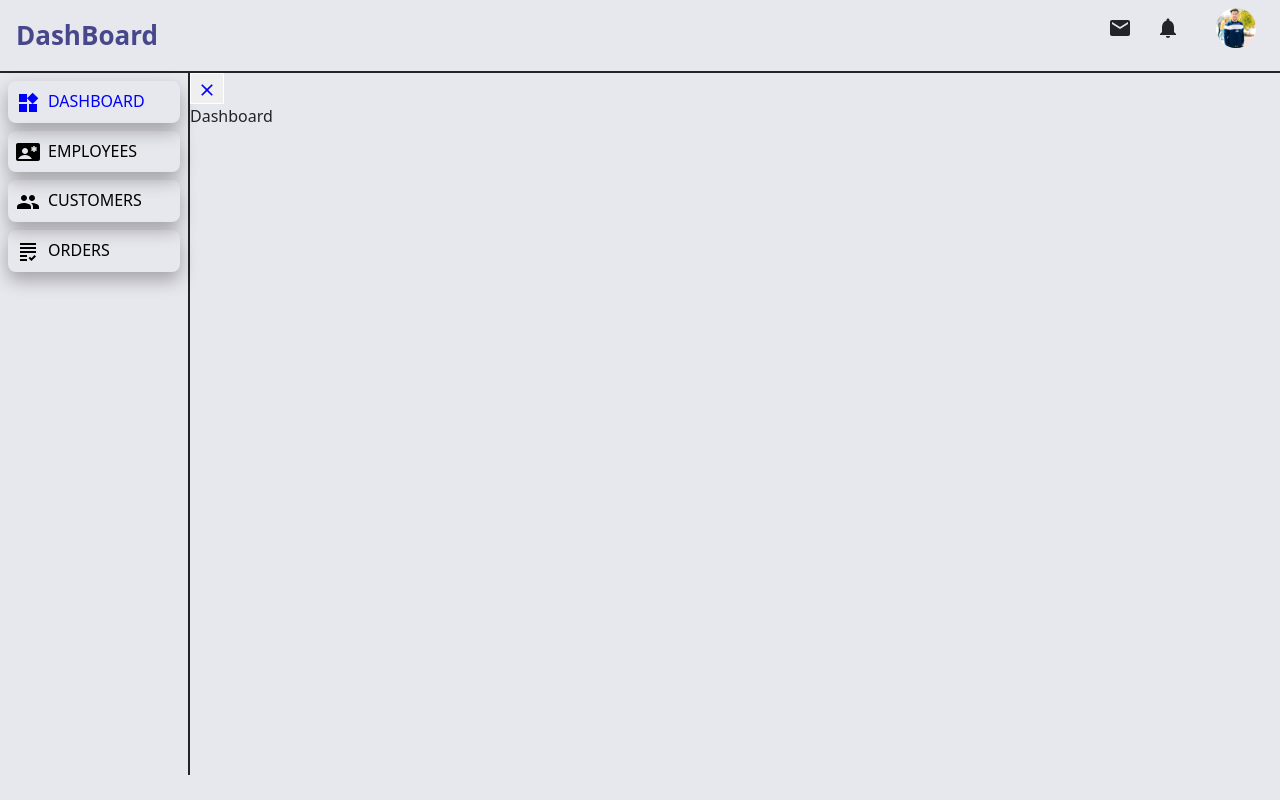
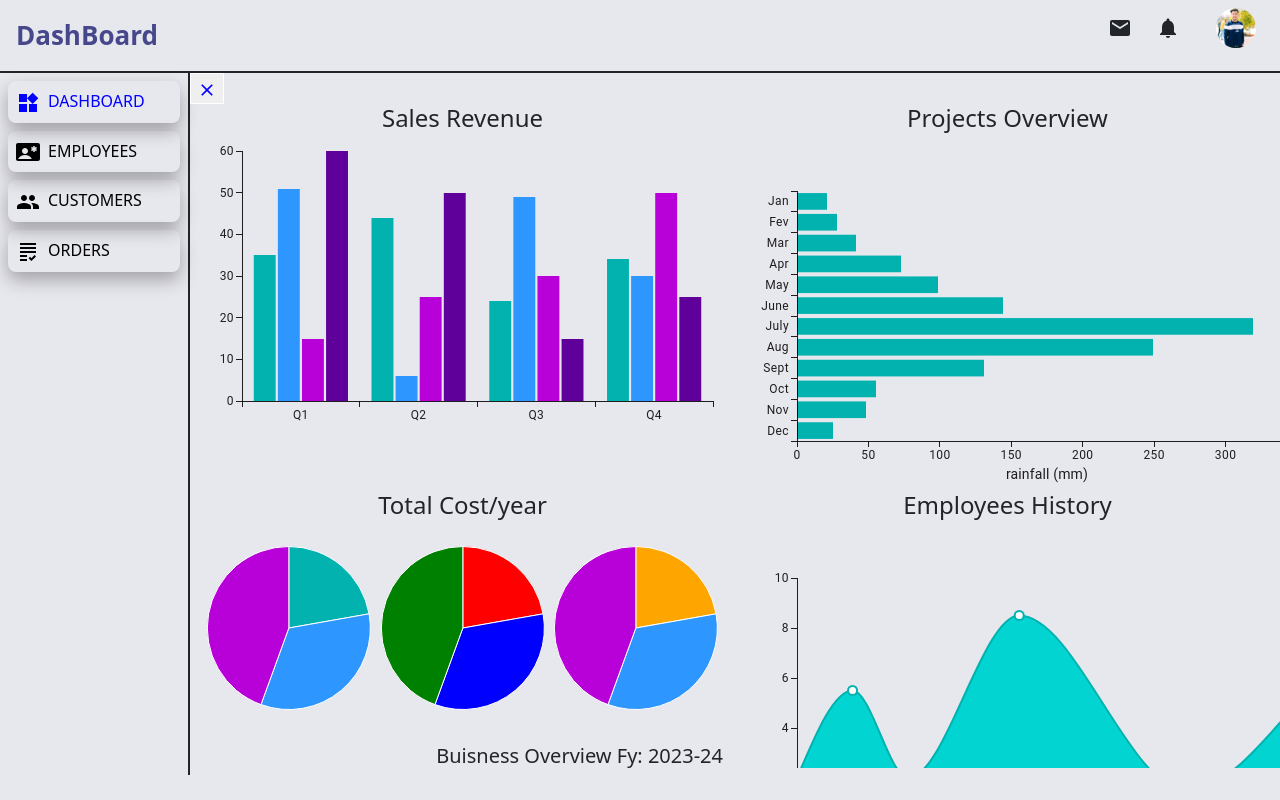
Before and after one commit to amitbhatia654/MernDashboard, a React (Vite) app in the folder Frontend/: page / in a window 1280 px wide. Built offline with nearby package versions, Linux system fonts and the light colour scheme; sample sign-in values are in the browser's storage.

Commit message:
work on dashboard

```diff
--- a/Frontend/package.json
+++ b/Frontend/package.json
@@ -16,8 +16,8 @@
     "@mui/icons-material": "^6.1.5",
     "@mui/material": "^6.1.5",
     "@mui/styled-engine-sc": "^6.1.5",
+    "@mui/x-charts": "^7.22.1",
     "axios": "^1.7.7",
-
     "dotenv": "^16.4.5",
     "formik": "^2.4.6",
     "framer-motion": "^11.11.9",
--- a/Frontend/src/App.css
+++ b/Frontend/src/App.css
@@ -95,6 +95,7 @@ body {
     overflow: auto;
 }
 
+
 .scrollable-container::-webkit-scrollbar {
     width: 8px;
     /* Width of the scrollbar */
--- a/Frontend/src/pages/dashboard/Main_dashBoard.jsx
+++ b/Frontend/src/pages/dashboard/Main_dashBoard.jsx
@@ -1,204 +1,187 @@
-// import { BarChart } from "@mui/x-charts/BarChart";
-// import { Grid } from "@mui/material";
-// import { LineChart, PieChart } from "@mui/x-charts";
-// import { Box } from "@mui/material";
-// import Stack from "@mui/material/Stack";
-// import Typography from "@mui/material/Typography";
-// // import { BarChart } from "@mui/x-charts/BarChart";
+import { LineChart, PieChart } from "@mui/x-charts";
+import { BarChart } from "@mui/x-charts/BarChart";
 
-// export default function Main_dashBoard() {
-//   const pieParams = { height: 200, margin: { right: 5 } };
-//   const palette = ["red", "blue", "green"];
-//   const chartSetting = {
-//     xAxis: [
-//       {
-//         label: "rainfall (mm)",
-//       },
-//     ],
-//     width: 550,
-//     height: 400,
-//   };
-//   const dataset = [
-//     {
-//       london: 59,
-//       paris: 57,
-//       newYork: 86,
-//       seoul: 21,
-//       month: "Jan",
-//     },
-//     {
-//       london: 50,
-//       paris: 52,
-//       newYork: 78,
-//       seoul: 28,
-//       month: "Fev",
-//     },
-//     {
-//       london: 47,
-//       paris: 53,
-//       newYork: 106,
-//       seoul: 41,
-//       month: "Mar",
-//     },
-//     {
-//       london: 54,
-//       paris: 56,
-//       newYork: 92,
-//       seoul: 73,
-//       month: "Apr",
-//     },
-//     {
-//       london: 57,
-//       paris: 69,
-//       newYork: 92,
-//       seoul: 99,
-//       month: "May",
-//     },
-//     {
-//       london: 60,
-//       paris: 63,
-//       newYork: 103,
-//       seoul: 144,
-//       month: "June",
-//     },
-//     {
-//       london: 59,
-//       paris: 60,
-//       newYork: 105,
-//       seoul: 319,
-//       month: "July",
-//     },
-//     {
-//       london: 65,
-//       paris: 60,
-//       newYork: 106,
-//       seoul: 249,
-//       month: "Aug",
-//     },
-//     {
-//       london: 51,
-//       paris: 51,
-//       newYork: 95,
-//       seoul: 131,
-//       month: "Sept",
-//     },
-//     {
-//       london: 60,
-//       paris: 65,
-//       newYork: 97,
-//       seoul: 55,
-//       month: "Oct",
-//     },
-//     {
-//       london: 67,
-//       paris: 64,
-//       newYork: 76,
-//       seoul: 48,
-//       month: "Nov",
-//     },
-//     {
-//       london: 61,
-//       paris: 70,
-//       newYork: 103,
-//       seoul: 25,
-//       month: "Dec",
-//     },
-//   ];
+const pieParams = { height: 200, margin: { right: 5 } };
+const palette = ["red", "blue", "green"];
+const chartSetting = {
+  xAxis: [
+    {
+      label: "rainfall (mm)",
+    },
+  ],
+  width: 600,
+  height: 350,
+};
+const dataset = [
+  {
+    london: 59,
+    paris: 57,
+    newYork: 86,
+    seoul: 21,
+    month: "Jan",
+  },
+  {
+    london: 50,
+    paris: 52,
+    newYork: 78,
+    seoul: 28,
+    month: "Fev",
+  },
+  {
+    london: 47,
+    paris: 53,
+    newYork: 106,
+    seoul: 41,
+    month: "Mar",
+  },
+  {
+    london: 54,
+    paris: 56,
+    newYork: 92,
+    seoul: 73,
+    month: "Apr",
+  },
+  {
+    london: 57,
+    paris: 69,
+    newYork: 92,
+    seoul: 99,
+    month: "May",
+  },
+  {
+    london: 60,
+    paris: 63,
+    newYork: 103,
+    seoul: 144,
+    month: "June",
+  },
+  {
+    london: 59,
+    paris: 60,
+    newYork: 105,
+    seoul: 319,
+    month: "July",
+  },
+  {
+    london: 65,
+    paris: 60,
+    newYork: 106,
+    seoul: 249,
+    month: "Aug",
+  },
+  {
+    london: 51,
+    paris: 51,
+    newYork: 95,
+    seoul: 131,
+    month: "Sept",
+  },
+  {
+    london: 60,
+    paris: 65,
+    newYork: 97,
+    seoul: 55,
+    month: "Oct",
+  },
+  {
+    london: 67,
+    paris: 64,
+    newYork: 76,
+    seoul: 48,
+    month: "Nov",
+  },
+  {
+    london: 61,
+    paris: 70,
+    newYork: 103,
+    seoul: 25,
+    month: "Dec",
+  },
+];
 
-//   const valueFormatter = (value) => `${value}mm`;
-
-//   return (
-//     <div>
-//       <Grid container>
-//         <Grid item lg={6}>
-//           <BarChart
-//             series={[
-//               { data: [35, 44, 24, 34] },
-//               { data: [51, 6, 49, 30] },
-//               { data: [15, 25, 30, 50] },
-//               { data: [60, 50, 15, 25] },
-//             ]}
-//             height={290}
-//             xAxis={[{ data: ["Q1", "Q2", "Q3", "Q4"], scaleType: "band" }]}
-//             margin={{ top: 10, bottom: 30, left: 40, right: 10 }}
-//           />
-//         </Grid>
-
-//         <Grid item lg={6}>
-//           <BarChart
-//             dataset={dataset}
-//             yAxis={[{ scaleType: "band", dataKey: "month" }]}
-//             series={[
-//               { dataKey: "seoul", label: "Seoul rainfall", valueFormatter },
-//             ]}
-//             layout="horizontal"
-//             {...chartSetting}
-//           />
-//         </Grid>
-
-//         <Grid item lg={6}>
-//           <Stack direction="row" textAlign="center" spacing={0}>
-//             <Box flexGrow={1}>
-//               <Typography>Default</Typography>
-//               <PieChart
-//                 series={[
-//                   { data: [{ value: 10 }, { value: 15 }, { value: 20 }] },
-//                 ]}
-//                 {...pieParams}
-//               />
-//             </Box>
-//             <Box flexGrow={1}>
-//               <Typography>Palette</Typography>
-//               <PieChart
-//                 colors={palette}
-//                 series={[
-//                   { data: [{ value: 10 }, { value: 15 }, { value: 20 }] },
-//                 ]}
-//                 {...pieParams}
-//               />
-//             </Box>
-//             <Box flexGrow={1}>
-//               <Typography>Item</Typography>
-//               <PieChart
-//                 series={[
-//                   {
-//                     data: [
-//                       { value: 10, color: "orange" },
-//                       { value: 15 },
-//                       { value: 20 },
-//                     ],
-//                   },
-//                 ]}
-//                 {...pieParams}
-//               />
-//             </Box>
-//           </Stack>
-//           <Box component={"h1"} sx={{ my: 2 }}>
-//             Buisness Overview Fy: 2023-24
-//           </Box>
-//           <hr />
-//           <h2>Recent Transactions: 3800 </h2>
-//           <h2> OverAll Earnings: $4500 </h2>
-//         </Grid>
-
-//         <Grid item lg={6} md={12} sm={12} xs={12} sx={{}}>
-//           <LineChart
-//             xAxis={[{ data: [1, 2, 3, 5, 8, 10] }]}
-//             series={[
-//               {
-//                 data: [2, 5.5, 2, 8.5, 1.5, 5],
-//                 area: true,
-//               },
-//             ]}
-//             width={450}
-//             height={300}
-//           />
-//         </Grid>
-//       </Grid>
-//     </div>
-//   );
-// }
+const valueFormatter = (value) => `${value}mm`;
 
 export default function Main_dashBoard() {
-  return <div>Dashboard</div>;
+  return (
+    <>
+      <div
+        className="container scrollable-container"
+        style={{ maxHeight: "83vh" }}
+      >
+        <div className="row">
+          <div className="col-md-6">
+            <h4 className="text-center">Sales Revenue</h4>
+            <BarChart
+              series={[
+                { data: [35, 44, 24, 34] },
+                { data: [51, 6, 49, 30] },
+                { data: [15, 25, 30, 50] },
+                { data: [60, 50, 15, 25] },
+              ]}
+              height={290}
+              xAxis={[{ data: ["Q1", "Q2", "Q3", "Q4"], scaleType: "band" }]}
+              margin={{ top: 10, bottom: 30, left: 40, right: 10 }}
+            />
+          </div>
+          <div className="col-md-6">
+            <h4 className="text-center">Projects Overview</h4>
+            <BarChart
+              dataset={dataset}
+              yAxis={[{ scaleType: "band", dataKey: "month" }]}
+              series={[{ dataKey: "seoul", valueFormatter }]}
+              layout="horizontal"
+              {...chartSetting}
+            />
+          </div>
+          <div className="col-md-6 ">
+            <h4 className="text-center">Total Cost/year</h4>
+            <div className="d-flex">
+              <PieChart
+                series={[
+                  { data: [{ value: 10 }, { value: 15 }, { value: 20 }] },
+                ]}
+                {...pieParams}
+              />
+              <PieChart
+                colors={palette}
+                series={[
+                  { data: [{ value: 10 }, { value: 15 }, { value: 20 }] },
+                ]}
+                {...pieParams}
+              />
+              <PieChart
+                series={[
+                  {
+                    data: [
+                      { value: 10, color: "orange" },
+                      { value: 15 },
+                      { value: 20 },
+                    ],
+                  },
+                ]}
+                {...pieParams}
+              />
+            </div>
+            <h5 className="mt-3 text-end">Buisness Overview Fy: 2023-24</h5>
+            <h5 className="text-end">Recent Transactions: 3800 </h5>
+            <h5 className="text-end"> OverAll Earnings: 45 lacs </h5>
+          </div>
+          <div className="col-md-6">
+            <h4 className="text-center">Employees History</h4>
+            <LineChart
+              xAxis={[{ data: [1, 2, 3, 5, 8, 10] }]}
+              series={[
+                {
+                  data: [2, 5.5, 2, 8.5, 1.5, 5],
+                  area: true,
+                },
+              ]}
+              width={600}
+              height={350}
+            />
+          </div>
+        </div>
+      </div>
+    </>
+  );
 }
```
Also changed, not shown: 1 other file (tests, documents, lock files or other folders).
